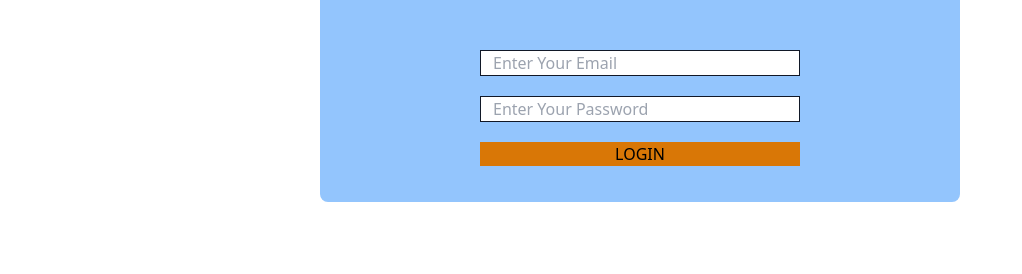
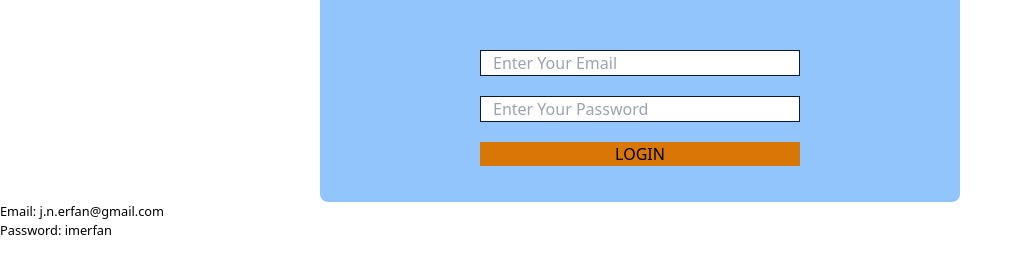
Before and after one commit to jnErfan/Simple-Bank-Tamplate-Deposit-Withdraw, a plain HTML site: page index.html in a window 1280 px wide. Both pictures are taken after a click on the button "LOGIN". Shown: the part 198-472 px from the top of the page, without its empty margins (0-1022 px from the left). Drawn offline with nearby package versions, Linux system fonts and the light colour scheme.

Commit message:
Last Commit

```diff
--- a/JS/formScript.js
+++ b/JS/formScript.js
@@ -9,16 +9,16 @@ document.getElementById('login-button').addEventListener('click', function () {
     const userPassword = passwordInput.value;
 
     // Passwor Setup
-    if (userEmail == 'j.n.erfan420@gmail.com' && userPassword == 'imerfan') {
+    if (userEmail == 'j.n.erfan@gmail.com' && userPassword == 'imerfan') {
         window.location.href = 'ourbank.html';
         alert(" Login Sucsecfull. Click OK ")
     }
 
-    else if (userEmail != 'j.n.erfan420@gmail.com' && userPassword == 'imerfan') {
+    else if (userEmail != 'j.n.erfan@gmail.com' && userPassword == 'imerfan') {
         alert('Your Email Is Incorect. Please Enter Valid Email.')
     }
 
-    else if (userEmail == 'j.n.erfan420@gmail.com' && userPassword != 'imerfan') {
+    else if (userEmail == 'j.n.erfan@gmail.com' && userPassword != 'imerfan') {
         alert('Your Password Is Incorect. Please Enter Valid Password.')
     }
 
--- a/index.html
+++ b/index.html
@@ -34,13 +34,15 @@
 
                 </div>
             </div>
-
         </section>
 
 
     </main>
     <footer>
-
+<small>
+    <p>Email: j.n.erfan@gmail.com</p>
+            <p>Password: imerfan</p>
+</small>
     </footer>
 
     <!-- Java Script  -->
```
